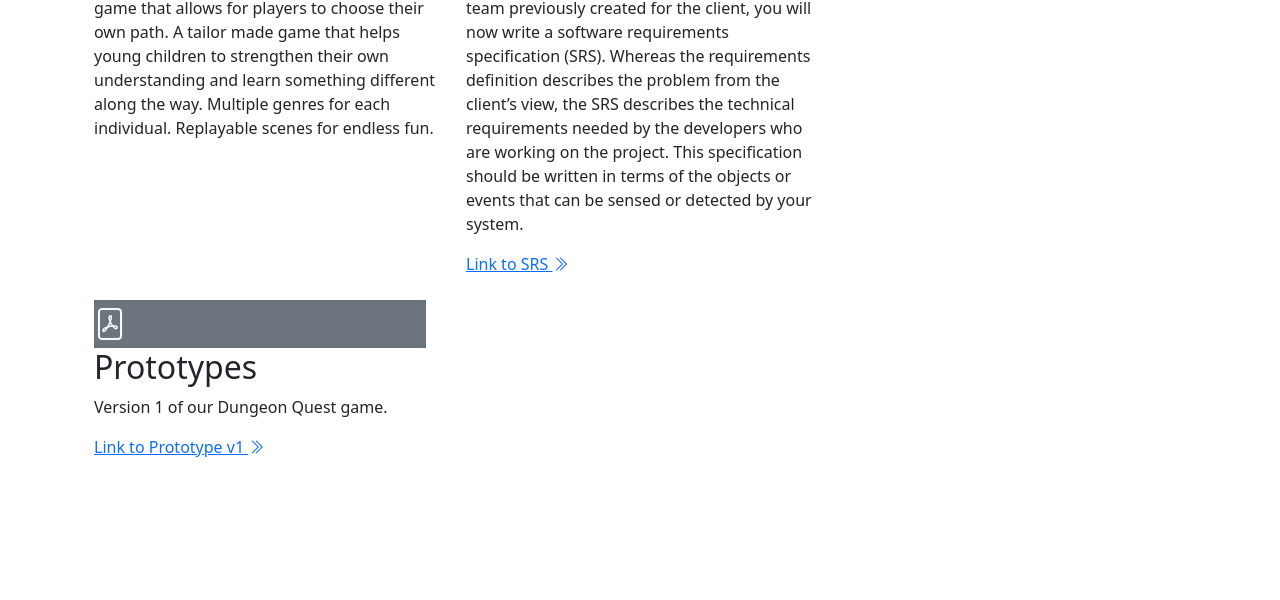
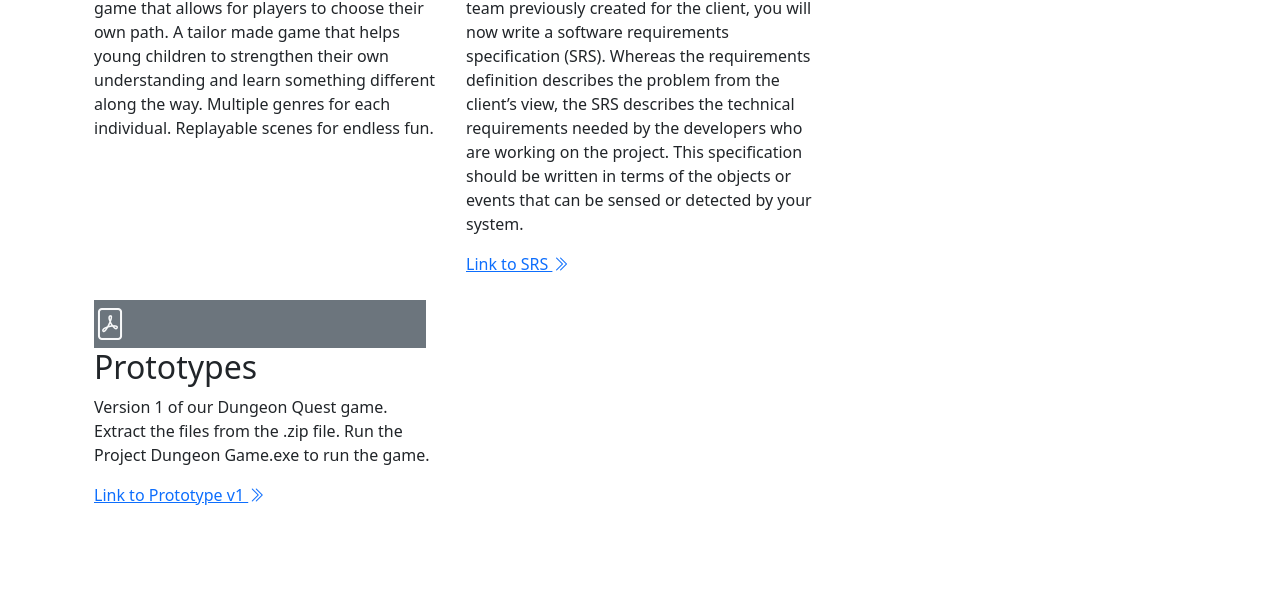
Before and after one commit to derricklor/SWEProject, a plain HTML site: page Website/documents.html in a window 1280 px wide. Shown: the part 432-1032 px from the top of the page. Drawn offline with nearby package versions, Linux system fonts and the light colour scheme.

Commit message:
Update documents.html

```diff
--- a/Website/documents.html
+++ b/Website/documents.html
@@ -84,7 +84,7 @@
           <i class="bi bi-file-pdf" style="font-size: 2em"></i>
         </div>
         <h2>Prototypes</h2>
-        <p>Version 1 of our Dungeon Quest game.</p>
+        <p>Version 1 of our Dungeon Quest game. Extract the files from the .zip file. Run the Project Dungeon Game.exe to run the game.</p>
         <a href="documents/Prototypev1.zip" target="_blank" class="icon-link">
           Link to Prototype v1
           <i class="bi bi-chevron-double-right"></i>
```
